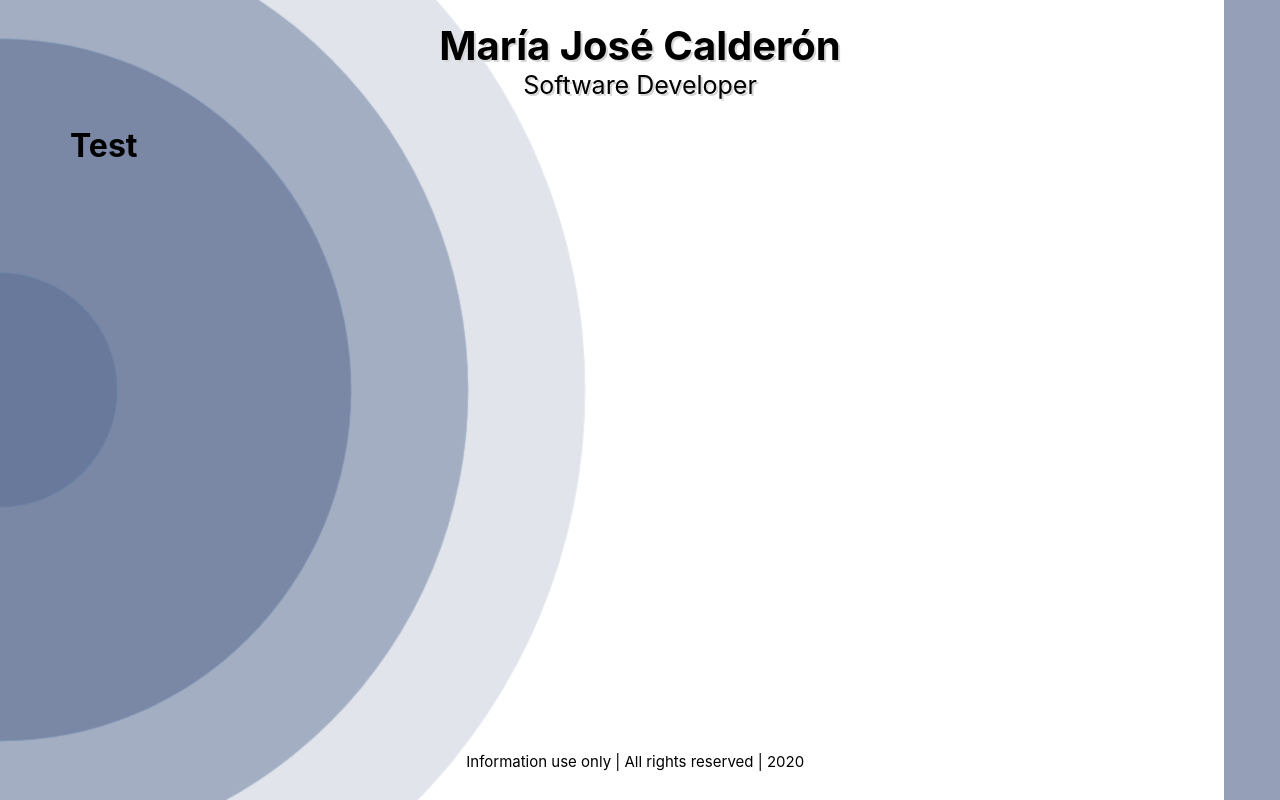
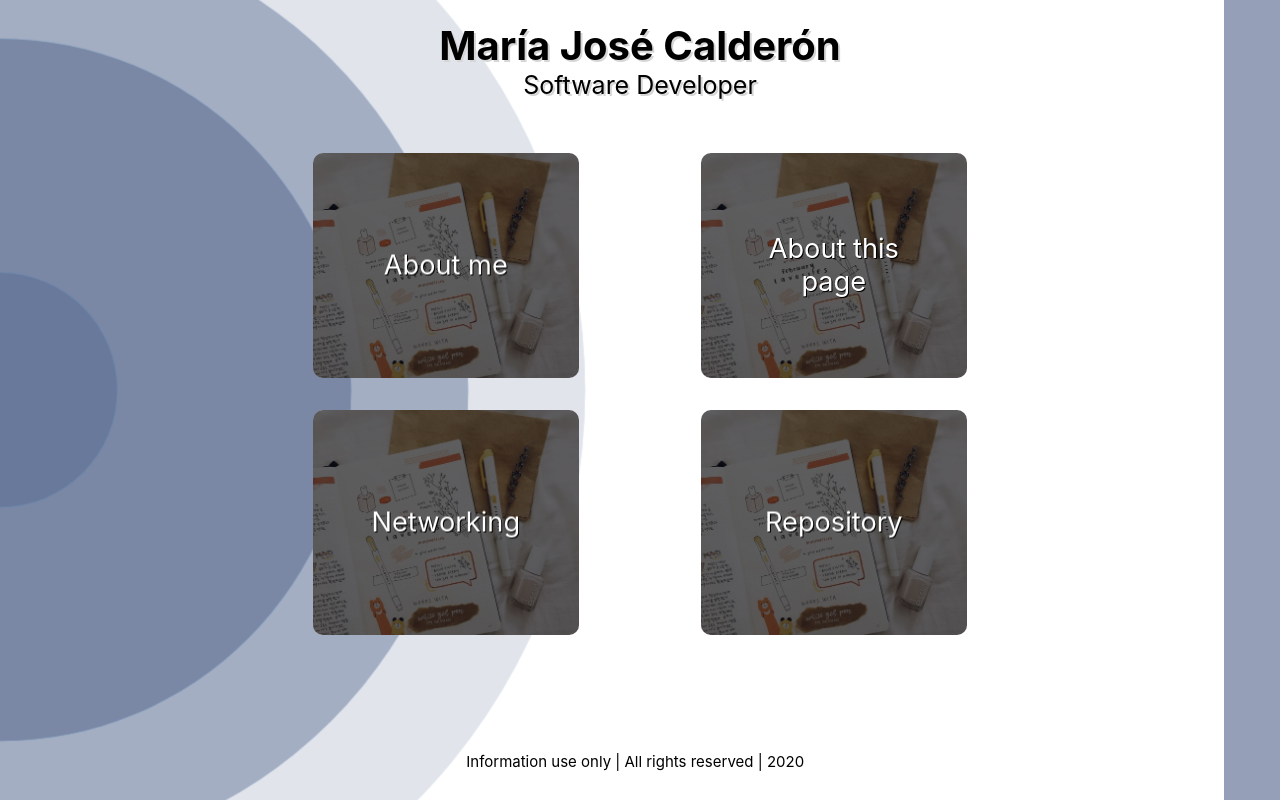
Before and after one commit to mjocal/CV-MariaJoseCalderon, a React (Create React App) app: page / in a window 1280 px wide. Built offline with nearby package versions, Linux system fonts and the light colour scheme.

Commit message:
updated App.js

```diff
--- a/src/App.js
+++ b/src/App.js
@@ -1,6 +1,10 @@
 import React from 'react'
+import { Router } from '@reach/router'
 import { StyledApp, StyledH1, StyledH2 } from './styles'
 import Background from './components/Background'
+import Homepage from './components/Homepage'
+import AboutMe from './components/AboutMe'
+import AboutPage from './components/AboutPage'
 import Footer from './components/Footer'
 
 function App() {
@@ -13,13 +17,11 @@ function App() {
 					<StyledH2>Software Developer</StyledH2>
 				</div>
 				<div className='app-content'>
-					{/* LOCAL TESTING */}
-					<h1>Test</h1>
-					{/* <Router basename="/pmoHub">
-            <LandingMenu path={`/`} />
-            <ReportingMenu path={`/Reporting`} />
-            <CapacityMenu path={`/CapacityCheck`} />
-          </Router> */}
+					<Router>
+						<Homepage path={`/`} />
+						<AboutMe path={`/aboutMe`} />
+						<AboutPage path={`/aboutPage`} />
+					</Router>
 				</div>
 			</div>
 			<div className='app-footer'>
```
Also changed, not shown: public/images/about.jpg (added).
